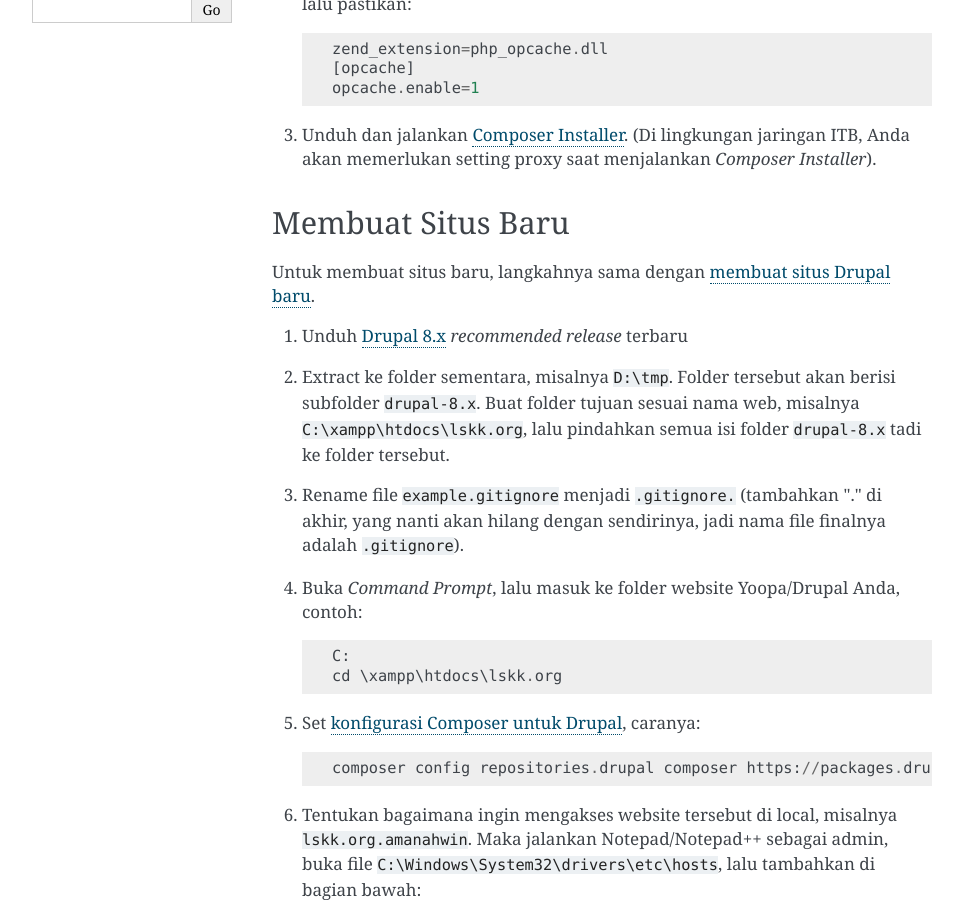
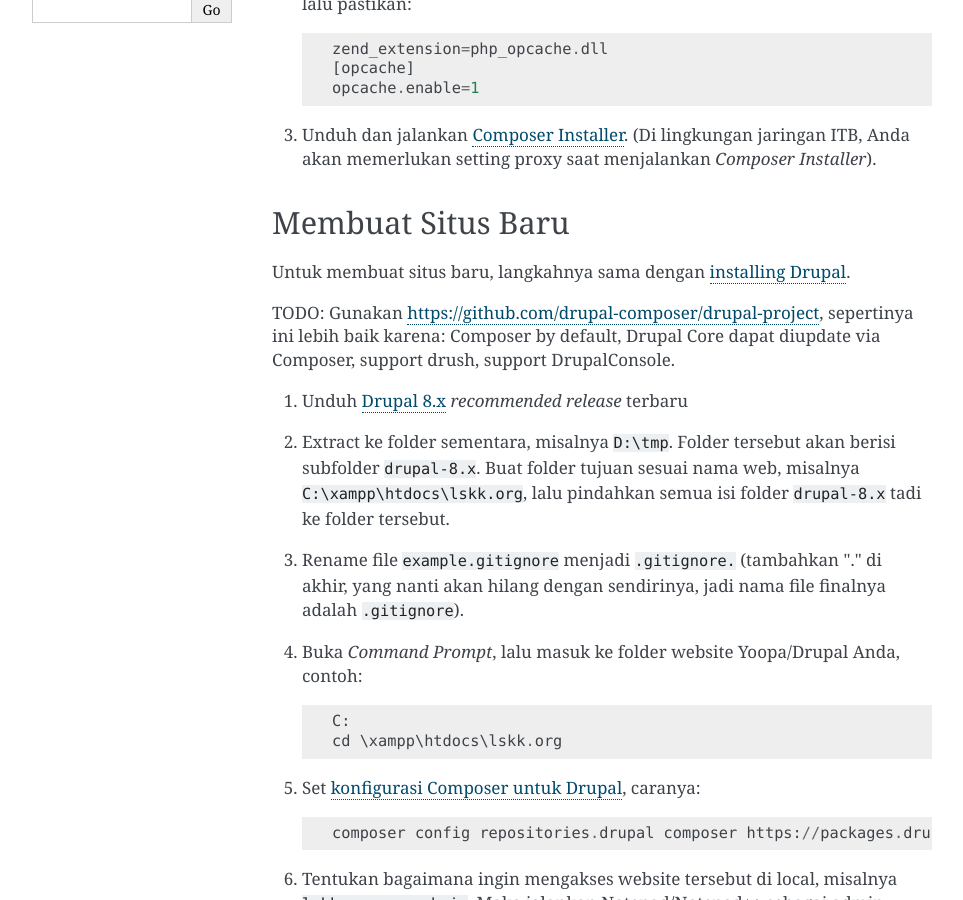
Before and after one commit to lskk/yoopa, a Sphinx documentation site: the page built from docs/instalasi.rst, in a window 1280 px wide and 900 px high, scrolled down 379 px. Shown: the whole window, without its empty margins (148-1111 px from the left). Built offline with Sphinx 7.4.7, drawn with Linux system fonts in a browser that asks for light colours.

Commit message:
TODO drupal composer

```diff
--- a/docs/instalasi.rst
+++ b/docs/instalasi.rst
@@ -25,7 +25,9 @@
 Membuat Situs Baru
 ------------------
 
-Untuk membuat situs baru, langkahnya sama dengan `membuat situs Drupal baru`_.
+Untuk membuat situs baru, langkahnya sama dengan `installing Drupal`_.
+
+TODO: Gunakan https://github.com/drupal-composer/drupal-project, sepertinya ini lebih baik karena: Composer by default, Drupal Core dapat diupdate via Composer, support drush, support DrupalConsole.
 
 1. Unduh `Drupal 8.x`_ *recommended release* terbaru
 2. Extract ke folder sementara, misalnya ``D:\tmp``.
@@ -124,6 +126,6 @@
 TODO
 
 .. _konfigurasi Composer untuk Drupal: https://www.drupal.org/node/2404989
-.. _membuat situs Drupal baru: https://www.drupal.org/documentation/install/download
+.. _installing Drupal: https://www.drupal.org/documentation/install/download
 .. _Drupal 8.x: https://www.drupal.org/project/drupal
 .. _TortoiseGit: https://tortoisegit.org
```
